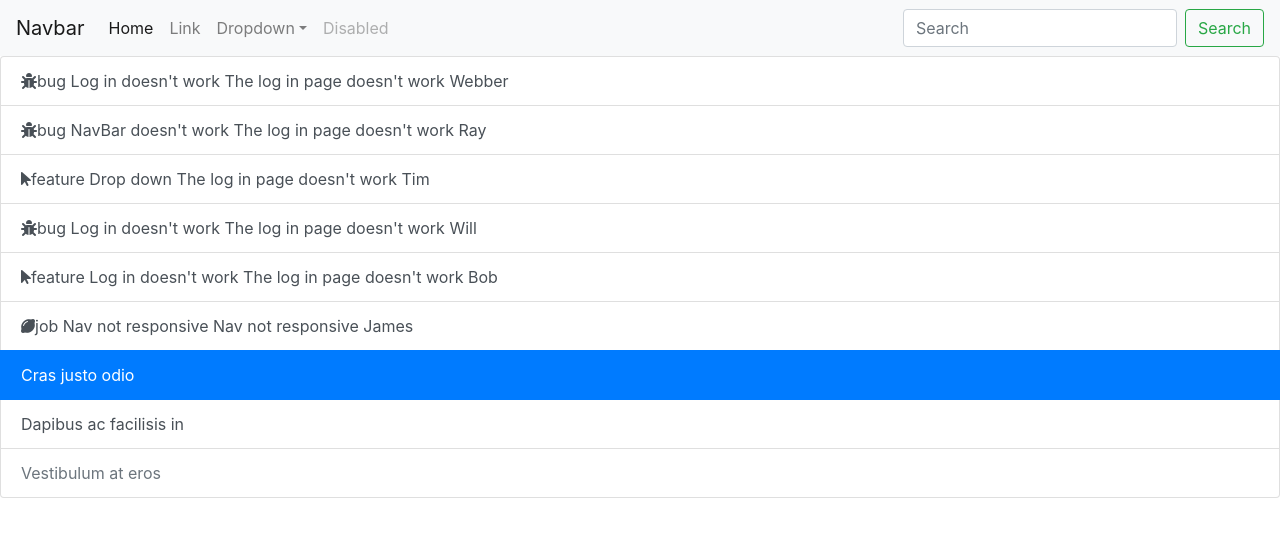
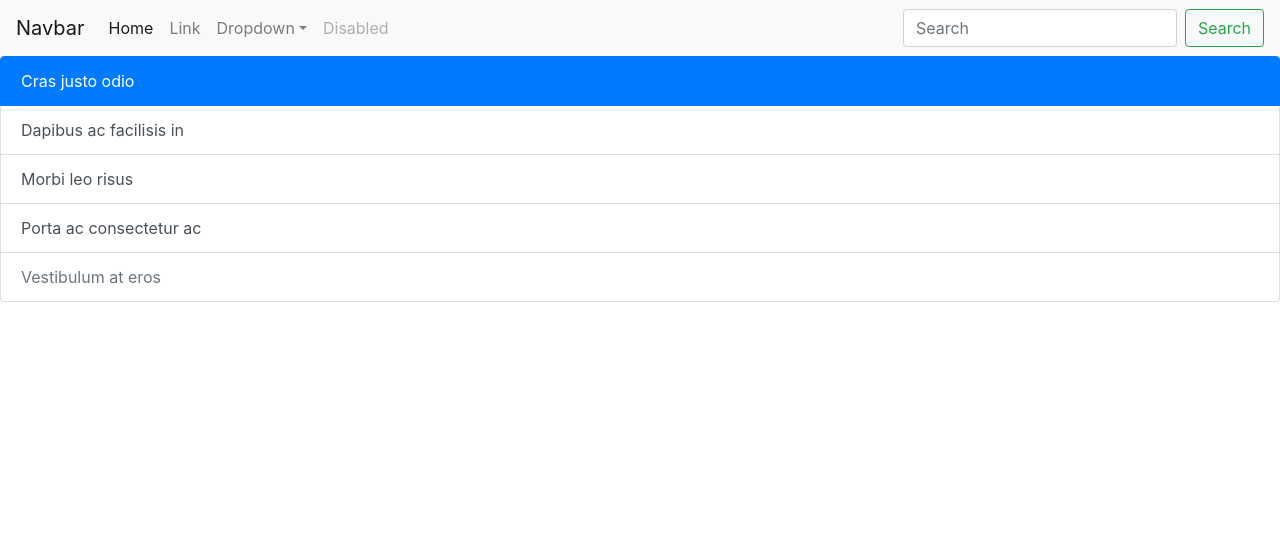
Before and after one commit to Ray2126/bug-tracker-ui-old, a React (Create React App) app: page / in a window 1280 px wide. Shown: the top 536 px of the page. Built offline with nearby package versions, Linux system fonts and the light colour scheme.

Commit message:
Revert "dynamic render of icon and list"
This reverts commit 78eee7f12c53173c0859abc374d2c0c776efbb8a.

```diff
--- a/public/index.html
+++ b/public/index.html
@@ -29,10 +29,6 @@
   <body>
     <noscript>You need to enable JavaScript to run this app.</noscript>
     <div id="root"></div>
-    <script
-      src="https://kit.fontawesome.com/8815915174.js"
-      crossorigin="anonymous"
-    ></script>
     <!--
       This HTML file is a template.
       If you open it directly in the browser, you will see an empty page.
--- a/src/components/Issues.jsx
+++ b/src/components/Issues.jsx
@@ -1,47 +1,33 @@
 import React from "react";
-import getIssues from "../resources/fakeIssuesServer";
-
-const getSelection = type => {
-  let icon;
-  switch (type) {
-    case "bug":
-      icon = "bug";
-      break;
-    case "feature":
-      icon = "mouse-pointer";
-      break;
-    case "job":
-      icon = "lemon";
-      break;
-  }
-  return icon;
-};
 
 const Issues = () => {
   return (
     <div class="list-group">
-      {getIssues.map(issue => {
-        return (
-          <a href="#" class="list-group-item list-group-item-action">
-            <i class={"fas fa-" + getSelection(issue.type)}></i>
-            {issue.type} {issue.title} {issue.description} {issue.asignee}
-          </a>
-        );
-      })}
-      <a href="#" class="list-group-item list-group-item-action active">
+      <button
+        type="button"
+        class="list-group-item list-group-item-action active"
+      >
         Cras justo odio
-      </a>
-      <a href="#" class="list-group-item list-group-item-action">
+      </button>
+      <button
+        type="button"
+        class="list-group-item list-group-item-action list-group-item-sm"
+      >
         Dapibus ac facilisis in
-      </a>
-      <a
-        href="#"
-        class="list-group-item list-group-item-action disabled"
-        tabindex="-1"
-        aria-disabled="true"
+      </button>
+      <button type="button" class="list-group-item list-group-item-action">
+        Morbi leo risus
+      </button>
+      <button type="button" class="list-group-item list-group-item-action">
+        Porta ac consectetur ac
+      </button>
+      <button
+        type="button"
+        class="list-group-item list-group-item-action"
+        disabled
       >
         Vestibulum at eros
-      </a>
+      </button>
     </div>
   );
 };
--- a/src/resources/fakeIssuesServer.json
+++ /dev/null
@@ -1,50 +0,0 @@
-[
-  {
-    "id": 1,
-    "title": "Log in doesn't work",
-    "asignee": "Webber",
-    "date": "29/10/2019",
-    "description": "The log in page doesn't work",
-    "type": "bug"
-  },
-  {
-    "id": 2,
-    "title": "NavBar doesn't work",
-    "asignee": "Ray",
-    "date": "29/10/2019",
-    "description": "The log in page doesn't work",
-    "type": "bug"
-  },
-  {
-    "id": 3,
-    "title": "Drop down",
-    "asignee": "Tim",
-    "date": "29/10/2019",
-    "description": "The log in page doesn't work",
-    "type": "feature"
-  },
-  {
-    "id": 4,
-    "title": "Log in doesn't work",
-    "asignee": "Will",
-    "date": "29/10/2019",
-    "description": "The log in page doesn't work",
-    "type": "bug"
-  },
-  {
-    "id": 5,
-    "title": "Log in doesn't work",
-    "asignee": "Bob",
-    "date": "29/10/2019",
-    "description": "The log in page doesn't work",
-    "type": "feature"
-  },
-  {
-    "id": 6,
-    "title": "Nav not responsive",
-    "asignee": "James",
-    "date": "29/10/2019",
-    "description": "Nav not responsive",
-    "type": "job"
-  }
-]
```
Also changed, not shown: src/resources/fakeIssuesServer.js (added, +42 -0 lines).
